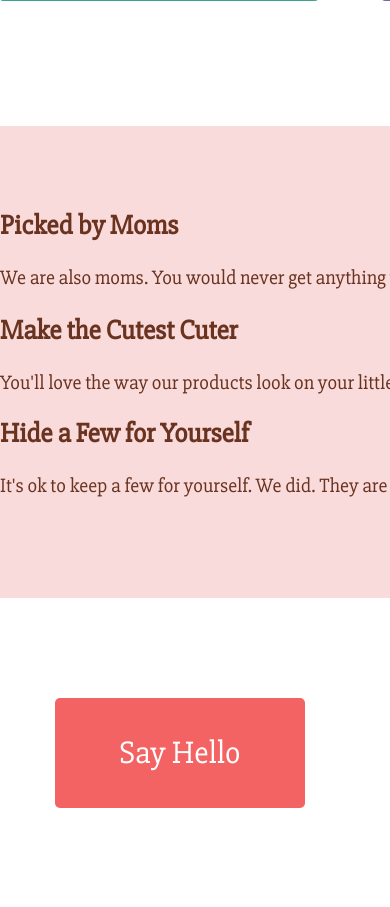
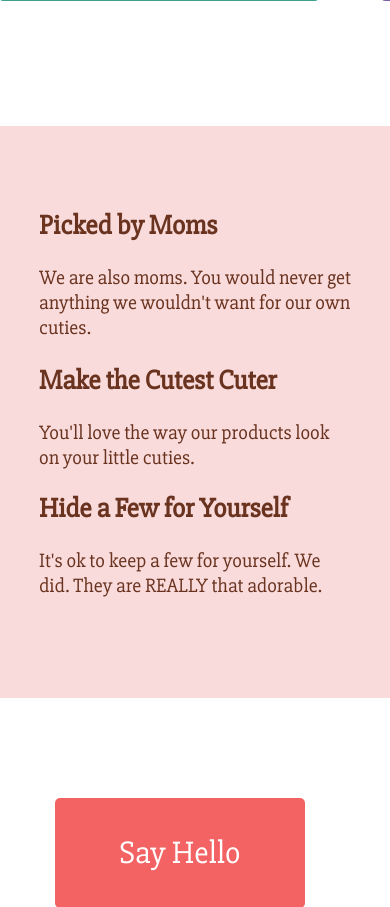
Before and after one commit to lc9900/cfm, a PHP site: page / in a window 390 px wide; the page is wider, and only the part inside the window is pictured. Shown: the part 896-1803 px from the top of that part. Before the commit the page ends 1704 px from the top of that part, so only its background shows below. Run offline with PHP 8.4, Linux system fonts and the light colour scheme.

Commit message:
text-box width changed to 80%, it's now responsive

```diff
--- a/custom/css/main.css
+++ b/custom/css/main.css
@@ -86,7 +86,7 @@ div#text-box{
  column-gap: 4em;
  margin-left: auto;
  margin-right: auto;
- width: 900px;
+ width: 80%;
 }
 div#text-box h2{
   font-size: 1.70rem;
```
